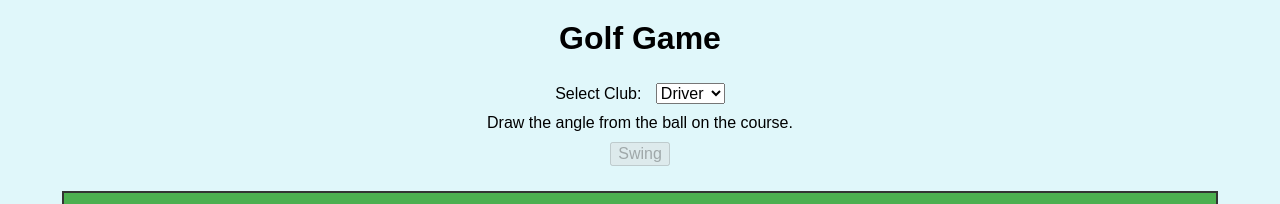
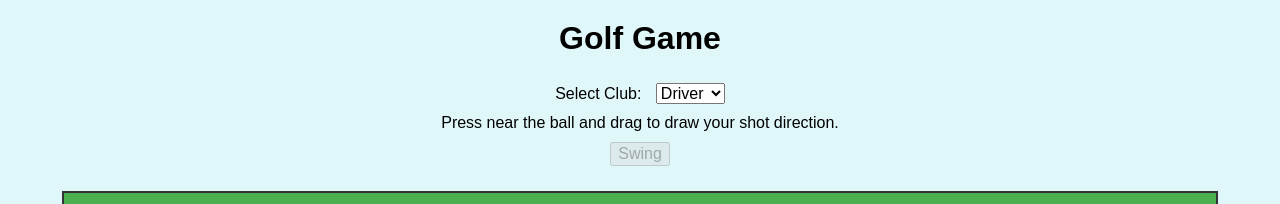
Before and after one commit to Parrotcoding/golfer, a plain HTML site: page index.html in a window 1280 px wide. Shown: the top 204 px of the page. Drawn offline with Linux system fonts and the light colour scheme.

Commit message:
Update index.html

```diff
--- a/index.html
+++ b/index.html
@@ -16,7 +16,7 @@
       <option value="hybrid">Hybrid</option>
       <option value="putter">Putter</option>
     </select>
-    <p id="promptMessage">Draw the angle from the ball on the course.</p>
+    <p id="promptMessage">Press near the ball and drag to draw your shot direction.</p>
     <button id="swingButton" disabled>Swing</button>
   </div>
 
```
